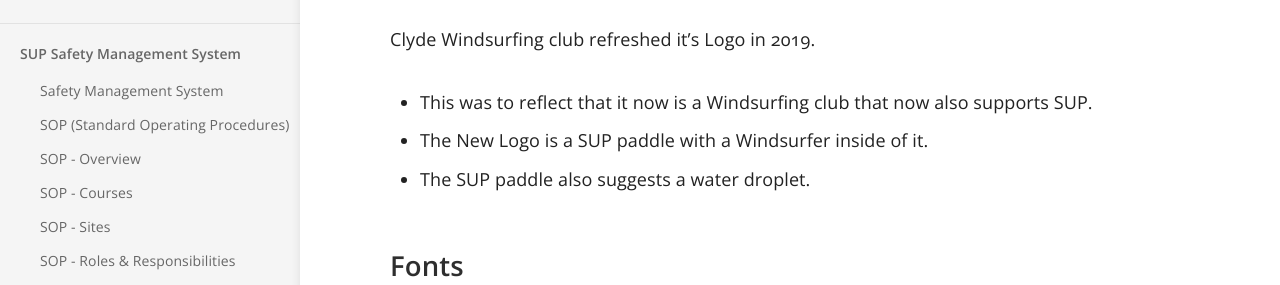
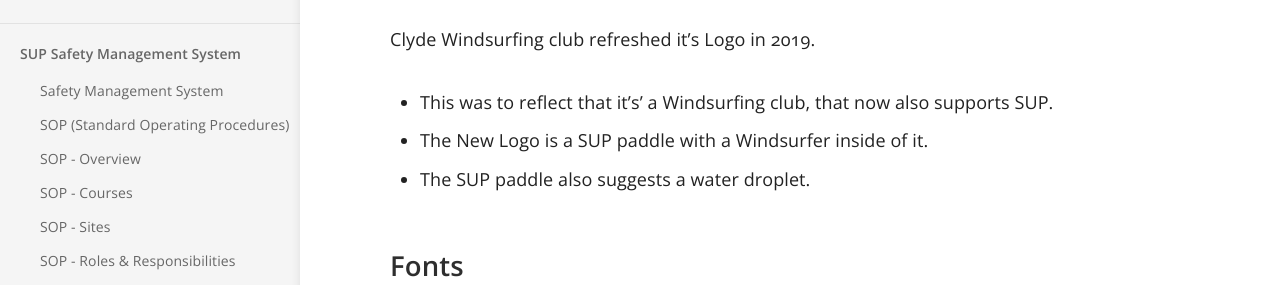
Before and after one commit to numbat70/clyde, a Jekyll site: the page built from _docs/Content/200_Resources.md, in a window 1280 px wide and 900 px high. Shown: the part 167-452 px from the top of the window. Built offline with Jekyll 4.4.1, drawn with Linux system fonts in a browser that asks for light colours.

Commit message:
Update 200_Resources.md
mk

```diff
--- a/_docs/Content/200_Resources.md
+++ b/_docs/Content/200_Resources.md
@@ -4,9 +4,9 @@
 order: 1
 ---
 Clyde Windsurfing club refreshed it's Logo in 2019.
-- This was to reflect that it now is a Windsurfing club that now also supports SUP.
+- This was to reflect that it's' a Windsurfing club, that now also supports SUP.
 - The New Logo is a SUP paddle with a Windsurfer inside of it.
--  The SUP paddle also suggests a water droplet.
+- The SUP paddle also suggests a water droplet.
 
 ## Fonts
 The logo uses
```
